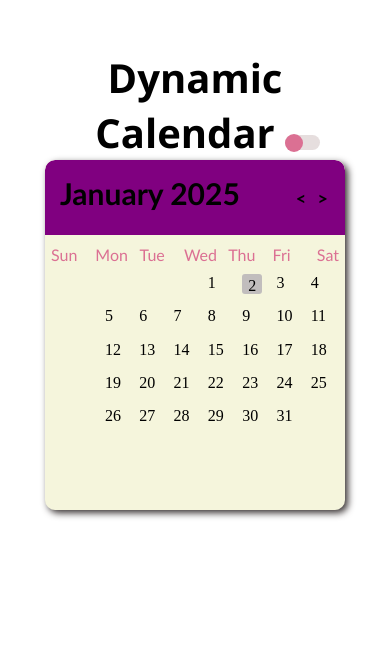
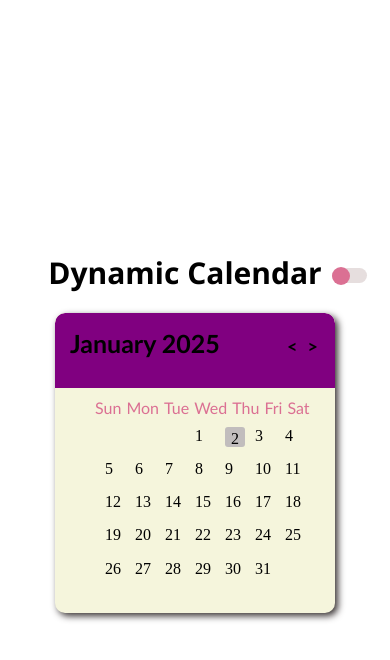
Before and after one commit to Vanicoding27/Project, a plain HTML site: page calendar/index.html in a window 390 px wide. Drawn offline with Linux system fonts and the light colour scheme.

Commit message:
files updated

```diff
--- a/Analog clock/style.css
+++ b/Analog clock/style.css
@@ -2,6 +2,7 @@
 body{
     background-color:rgb(32, 29, 29)
 }
+
 h1{
     font-family:'Segoe UI', Tahoma, Geneva, Verdana, sans-serif;
     font-weight: 900;
@@ -146,5 +147,6 @@ h1{
     .minute_hand{top:30px;left:100px;height: 70px;width: 5px;}
     .hour_hand{top:40px;left:105px;height: 55px;width: 6px;}
     .sec_hand{top:10px;left:102px;height: 90px;width: 3px;}
-    h1{font-size: 20px;width: max-content;}
+    h1{font-size: 20px;width: max-content;margin: 70px auto;}
+
 }
--- a/WeatherApp/style.css
+++ b/WeatherApp/style.css
@@ -117,3 +117,14 @@ h1{
     height: 20px;
     width: 20px;
 }
+@media only screen and (max-width: 700px) and (min-width:100px){
+    h1{
+        margin:80px auto;
+    }
+    .container{
+        display: flex;
+        flex-direction: column;
+        margin: 100px auto;
+
+    }
+}
--- a/calendar/index.html
+++ b/calendar/index.html
@@ -9,13 +9,13 @@
 </head>
 
 <body>
-    <h1> Dynamic Calendar
-        <span id="nightmode_bar">
-            <span id="togglebutton_box"></span>
-            <span id="togglebutton"></span>
-        </span>
-    </h1>
     <div class="container">
+        <h1> Dynamic Calendar
+            <span id="nightmode_bar">
+                <span id="togglebutton_box"></span>
+                <span id="togglebutton"></span>
+            </span>
+        </h1>
         <div class="calendar">
             <div class="monthyearblock">
                 <div class="monthandyear"></div>
--- a/calendar/script.js
+++ b/calendar/script.js
@@ -119,14 +119,12 @@ function darkModeFunc() {
     if (!isDarkMode) {
         document.body.style.backgroundColor = 'rgb(32, 29, 29)'
         document.body.querySelector('h1').style.color = 'white'
-        document.body.querySelector('.dates').style.filter = 'invert(0.2)'
         isDarkMode = true
 
     }
     else {
         document.body.style.backgroundColor = ''
         document.body.querySelector('h1').style.color = ''
-        document.body.querySelector('.dates').style.filter = ''
         isDarkMode = false
 
     }
--- a/calendar/style.css
+++ b/calendar/style.css
@@ -35,8 +35,9 @@ h1{
 
 
 .container{
-    height: 80vh;
+    height: 100vh;
     display:flex;
+    flex-direction: column;
     justify-content: center;
     align-items: center;
 
@@ -107,7 +108,7 @@ h1{
     min-height: 200px;
     max-width: 320px;
     margin-top: 10px;
-    margin-left: 60px;
+    margin-left: 50px;
     list-style-type: none;
     display:grid;
     grid-template-columns: 1fr 1fr 1fr 1fr 1fr 1fr 1fr;
@@ -141,13 +142,25 @@ li.empty-date {
 }
 /* media quiry for small screen */
 @media only screen and (max-width: 700px) and (min-width:100px) {
-    .container{
-        width:300px;
-        height:250px;
-        margin: auto;
+
+    .calendar{
+        width:280px;
+        height:300px;
     }
+
     h1{
-        font-size: 40px;
-        margin: 50px;
+        font-size: 30px;
+        margin: 20px;
+    }
+    .dates{
+        margin-right:20px;
+
+    }
+    .weeks ul{
+        max-width: 200px;
+        gap:5px;
+    }
+    .monthyearblock{
+        font-size: 25px;
     }
 }
```
Also changed, not shown: Analog clock/index.html (+1 -1 lines).
